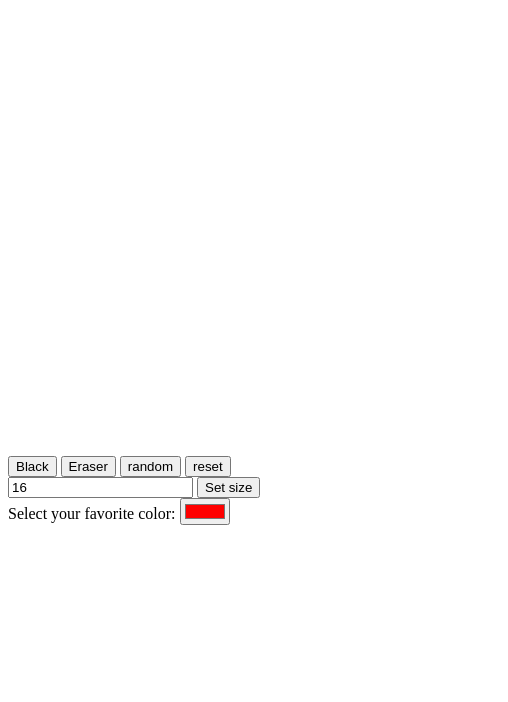
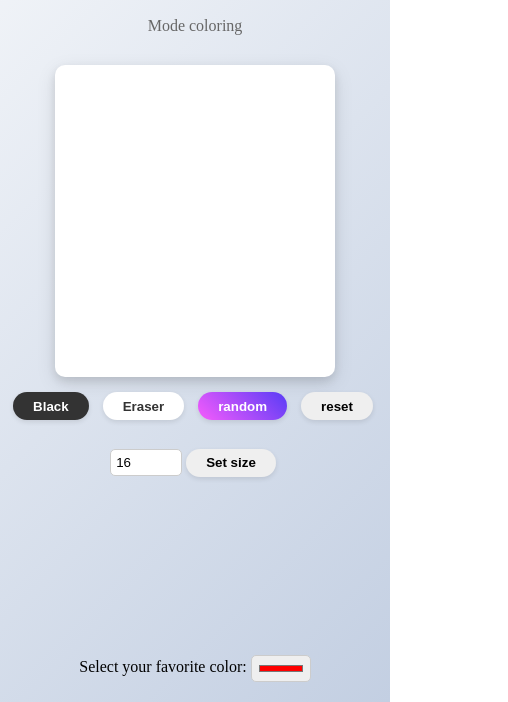
Before and after one commit to Koala9090/Etch-a-Sketch-, a plain HTML site: page index.html in a window 390 px wide. Shown: the part 142-844 px from the top of the page, 508 px wide, since content can reach past the window. Drawn offline with Linux system fonts and the light colour scheme.

Commit message:
Enhance CSS styling for improved layout and responsiveness
- Set html and body to full width and height with hidden overflow
- Adjust container to use 100vh for full viewport height
- Update board dimensions to use vmin for consistent scaling
- Improve button styles with hover effects and box shadows
- Add styling for input fields and error messages
- Ensure responsive design with flexbox and grid layouts

```diff
--- a/index.html
+++ b/index.html
@@ -13,10 +13,10 @@
         <div class="content">
             <div class="board"></div>
             <div class="buttons">
-                <button onclick="changeColor('black')">Black</button>
-                <button onclick="changeColor('white')">Eraser</button>
-                <button onclick="changeColor('random')">random</button>
-                <button onclick="resetColor()">reset</button>
+                <button class = "blackButton" onclick="changeColor('black')">Black</button>
+                <button class = "whiteButton" onclick="changeColor('white')">Eraser</button>
+                <button class = "randomButton" onclick="changeColor('random')">random</button>
+                <button class = "resetButton" onclick="resetColor()">reset</button>
             </div>
             <div>
                 <input type="text" placeholder="Set board size" value="16" onchange="changeSize(this.value)">
@@ -24,9 +24,12 @@
 
             </div>
         </div>
-        <div>
+        <div class="colorPick">
             <label for="favcolor">Select your favorite color:</label>
                 <input type="color" id="favcolor" value="#ff0000" onchange="pickColor()">
+        </div>
+        <div class="error">
+            input must be between 2 and 100
         </div>
     </div>
 </body>
--- a/main.js
+++ b/main.js
@@ -28,9 +28,10 @@ function colorSquare(){
 }
 function changeSize(input){
     if (input >= 2 && input <= 100){
+        document.querySelector('.error').style.display='none'
         populateBoard(input);
     }else {
-        console.log("Size must be between 2 and 100");
+        document.querySelector('error').style.display = 'flex';
     }
 }
 
--- a/style.css
+++ b/style.css
@@ -1,6 +1,115 @@
-.board{
-    height: 500px;
-    width: 500px;
+html,
+body {
+      margin: 0;
+      padding: 0;
+      width: 100%;
+      height: 100%;
+      overflow: hidden;
+  }
+.container {
+    height: 100vh;
+    width: 100%;
+    display: flex;
+    flex-direction: column;
+    align-items: center;
+    justify-content: center;
+    background: linear-gradient(135deg, #f5f7fa, #c3cfe2);
+}
+.board {
+    height: 80vmin;
+    width: 80%;
     display: grid;
-    border: 2px,black;
+    background-color: #ffffff;
+    box-shadow: 0 4px 8px rgba(0, 0, 0, 0.1), 0 6px 20px rgba(0, 0, 0, 0.1);
+    border-radius: 10px;
+    transition: transform 0.3s ease;
 }
+.board:hover {
+    cursor: pointer;
+    transform: scale(1.02);
+}
+.content {
+    display: flex;
+    flex-direction: column;
+    align-items: center;
+    min-width: 300px;
+    min-height: 300px;
+    height: 100%;
+    width: 100%;
+    max-width: 600px;
+    max-height: 600px;
+    padding: 20px;
+    box-sizing: border-box;
+}
+.title {
+    display: flex;
+    justify-content: center;
+    font-size: 1.5em;
+    font-weight: bold;
+    color: #333;
+    margin-bottom: 20px;
+}
+.buttons {
+    margin-top: 15px;
+    margin-bottom: 15px;
+    display: flex;
+    justify-content: center;
+    gap: 10px;
+}
+button {
+    padding: 0.5em 1.5em;
+    margin: 0 0.3em 0.3em 0;
+    border-radius: 25px;
+    text-decoration: none;
+    font-weight: 600;
+    text-align: center;
+    transition: all 0.3s ease;
+    border: none;
+    box-shadow: 0 2px 5px rgba(0, 0, 0, 0.1);
+}
+button:hover {
+    cursor: pointer;
+    transform: translateY(-2px);
+    box-shadow: 0 4px 10px rgba(0, 0, 0, 0.2);
+}
+.blackButton {
+    background-color: #333;
+    color: #fff;
+}
+.blackButton:hover {
+    background-color: #fff;
+    color: #333;
+}
+.randomButton {
+    background: linear-gradient(45deg, #f65cfc, #583cf6);
+    color: #fff;
+}
+.randomButton:hover {
+    background: linear-gradient(45deg, #20ff02, #aecc03);
+}
+.whiteButton {
+    background-color: #fff;
+    color: #333;
+}
+.whiteButton:hover {
+    background-color: #333;
+    color: #fff;
+}
+input {
+    width: 60px;
+    padding: 5px;
+    border-radius: 5px;
+    border: 1px solid #ccc;
+    margin-top: 10px;
+}
+.mode {
+    margin-bottom: 10px;
+    font-size: 1em;
+    color: #666;
+}
+.error {
+    display: none;
+    color: red;
+    font-size: 0.9em;
+    margin-top: 5px;
+}
```
